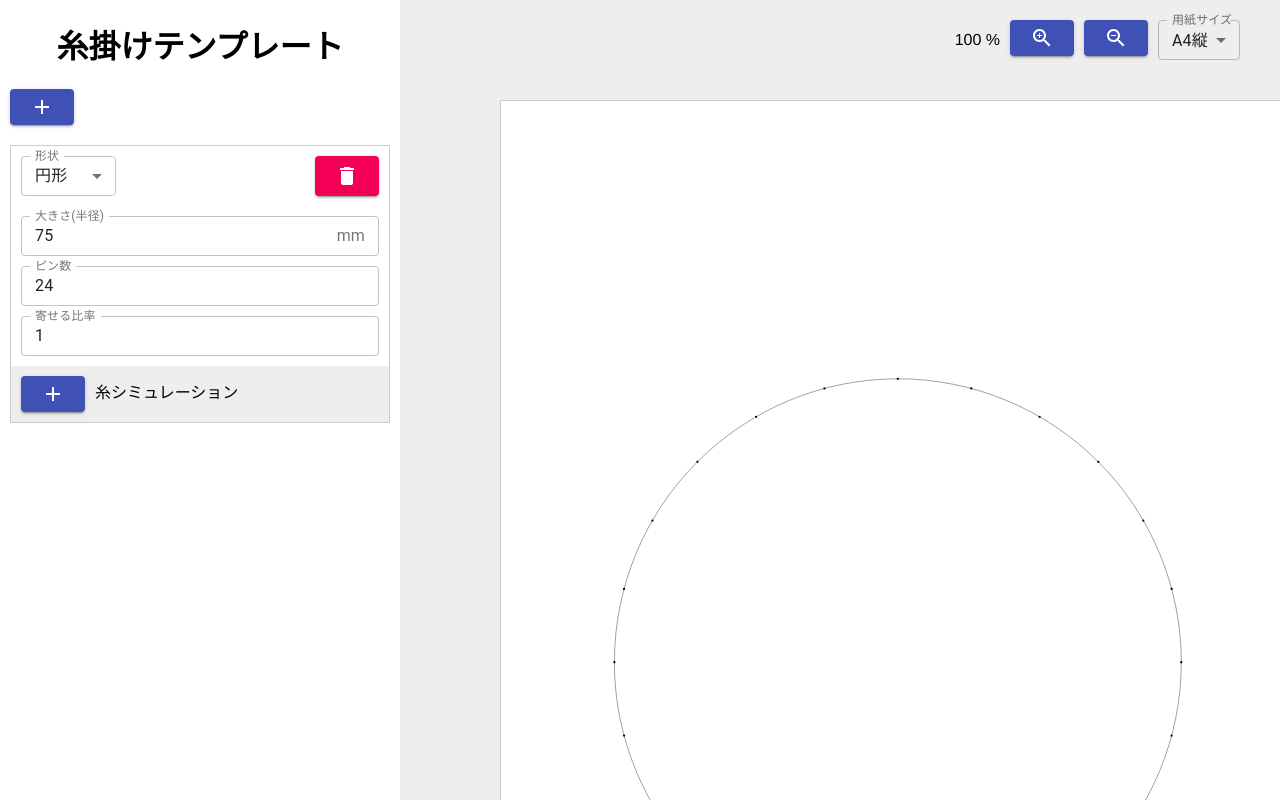
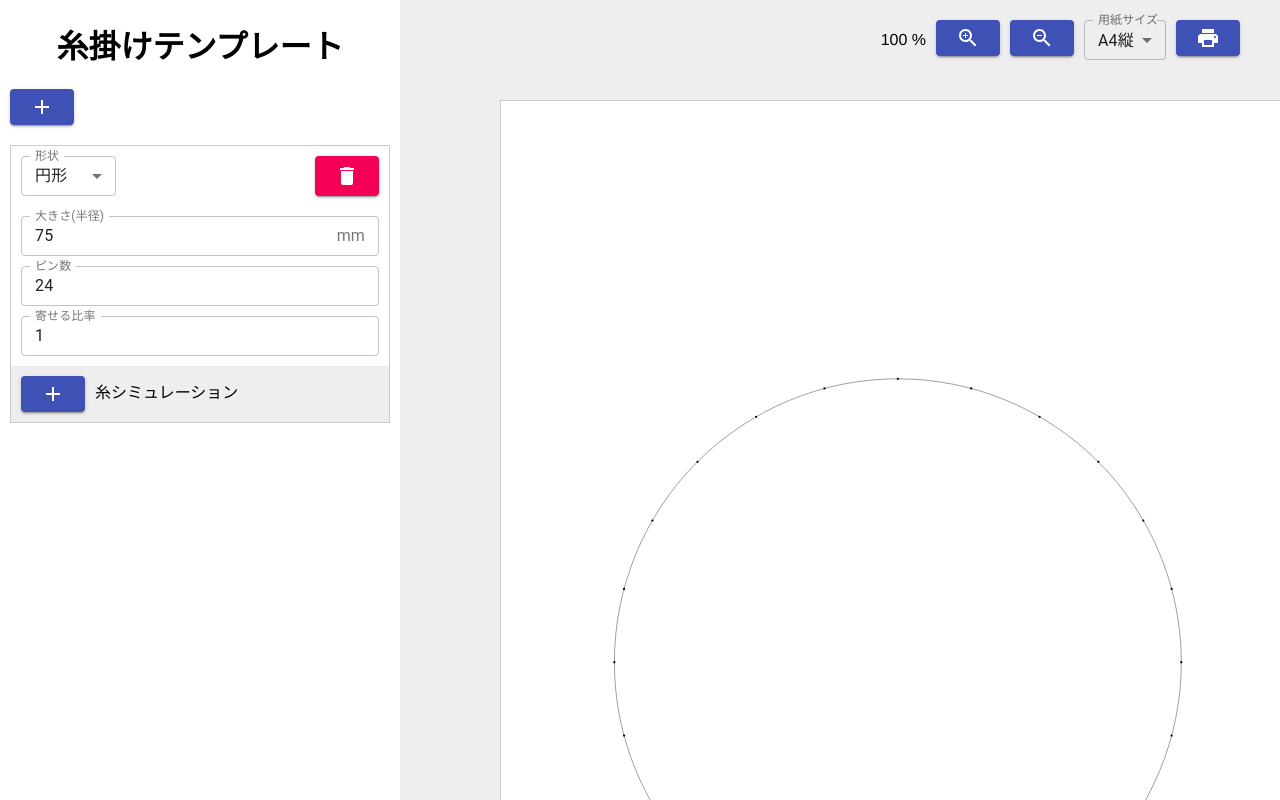
Before and after one commit to Mushus/string-art-template, a React app: page / in a window 1280 px wide. Shown: the top 800 px of the page. Built offline with nearby package versions, Linux system fonts and the light colour scheme.

Commit message:
add print button

```diff
--- a/src/components/PageSizeSelector.tsx
+++ b/src/components/PageSizeSelector.tsx
@@ -6,7 +6,9 @@ import PageSize from '~/constants/pageSize';
 import Button from '@material-ui/core/Button';
 import ZoomInIcon from '@material-ui/icons/ZoomIn';
 import ZoomOutIcon from '@material-ui/icons/ZoomOut';
+import PrintIcon from '@material-ui/icons/Print';
 import styled from '@emotion/styled';
+import Tooltip from '@material-ui/core/Tooltip';
 
 const ControllerWrapper = styled.div`
   margin-left: 10px;
@@ -29,6 +31,7 @@ interface Props {
   onChangeSize: (e: ChangeEvent<{ value: unknown }>) => void;
   onClickZoomIn: () => void;
   onClickZoomOut: () => void;
+  onClickPrint: () => void;
 }
 
 const label = '用紙サイズ';
@@ -39,19 +42,24 @@ export const PaperSizeSelector = ({
   onChangeSize,
   onClickZoomIn,
   onClickZoomOut,
+  onClickPrint,
 }: Props) => {
   return (
     <PaperSizeSelectorWrapper>
       <Text>{Math.round(zoomFactor * 100)} %</Text>
       <ControllerWrapper>
+        <Tooltip title="拡大">
           <Button variant="contained" color="primary" onClick={onClickZoomIn}>
             <ZoomInIcon />
           </Button>
+        </Tooltip>
       </ControllerWrapper>
       <ControllerWrapper>
+        <Tooltip title="縮小">
           <Button variant="contained" color="primary" onClick={onClickZoomOut}>
             <ZoomOutIcon />
           </Button>
+        </Tooltip>
       </ControllerWrapper>
       <ControllerWrapper>
         <FormControl variant="outlined" size="small">
@@ -70,6 +78,13 @@ export const PaperSizeSelector = ({
           </Select>
         </FormControl>
       </ControllerWrapper>
+      <ControllerWrapper>
+        <Tooltip title="印刷">
+          <Button variant="contained" color="primary" onClick={onClickPrint}>
+            <PrintIcon />
+          </Button>
+        </Tooltip>
+      </ControllerWrapper>
     </PaperSizeSelectorWrapper>
   );
 };
--- a/src/components/TemplateEditor.tsx
+++ b/src/components/TemplateEditor.tsx
@@ -3,6 +3,7 @@ import FormControl from '@material-ui/core/FormControl';
 import InputLabel from '@material-ui/core/InputLabel';
 import Select from '@material-ui/core/Select';
 import DeleteIcon from '@material-ui/icons/Delete';
+import AddIcon from '@material-ui/icons/Add';
 import Button from '@material-ui/core/Button';
 import ShapeTemplates from '~/constants/shapeTemplates';
 import styled from '@emotion/styled';
@@ -11,7 +12,6 @@ import {
   AuxiliaryLine as AuxiliaryLineProps,
 } from '~/modules/canvas';
 import AuxiliaryLine from '~/components/stringTemplateEditors/AuxiliaryLine';
-import AddIcon from '@material-ui/icons/Add';
 
 const Wrapper = styled.div`
   display: flex;
--- a/src/containers/PageSizeSelector.tsx
+++ b/src/containers/PageSizeSelector.tsx
@@ -28,6 +28,7 @@ const PageSizeSelectorContainer = () => {
   const onClickZoomOut = useCallback(() => dispatch(actions.zoomOut()), [
     dispatch,
   ]);
+  const onClickPrint = useCallback(() => window.print(), []);
 
   return (
     <PageSizeSelector
@@ -36,6 +37,7 @@ const PageSizeSelectorContainer = () => {
       onChangeSize={onChangeSize}
       onClickZoomIn={onClickZoomIn}
       onClickZoomOut={onClickZoomOut}
+      onClickPrint={onClickPrint}
     />
   );
 };
--- a/src/style/main.scss
+++ b/src/style/main.scss
@@ -35,3 +35,9 @@ html {
   width: 100%;
   height: 100%;
 }
+
+@media print {
+  .MuiTooltip-popper {
+    display: none;
+  }
+}
```
Also changed, not shown: 1 other file (tests, documents, lock files or other folders). Lines whose indentation alone changed are shown as unchanged.
